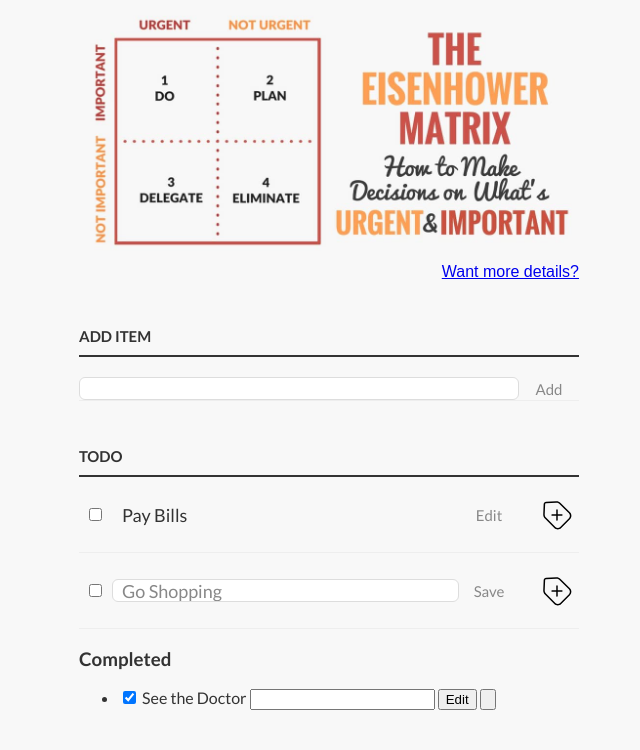
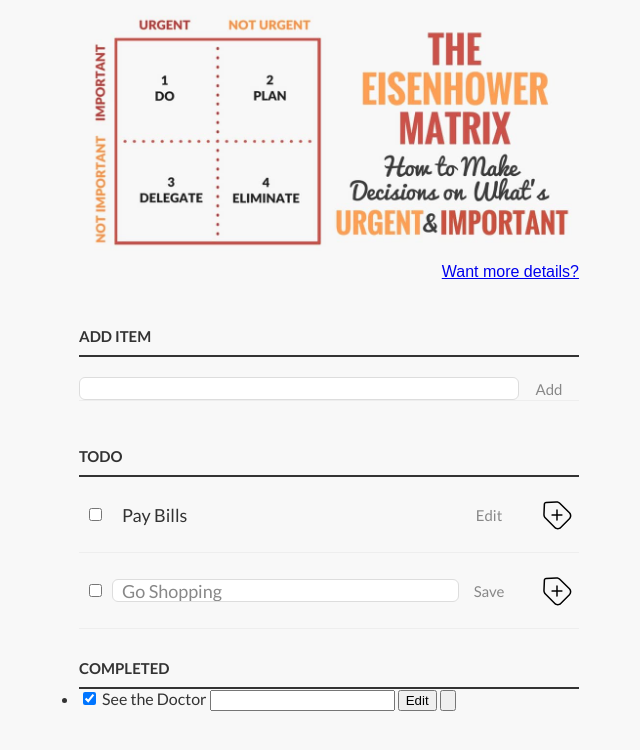
Before and after one commit to TimopheySafonov1/clean-code-s1e1, a plain HTML site: page index.html in a window 1280 px wide. Shown: the whole page, without its empty margins (311-951 px from the left). Drawn offline with Linux system fonts and the light colour scheme.

Commit message:
fix(extended-2.1): update html and css according to BEM to rule 2.1

```diff
--- a/index.html
+++ b/index.html
@@ -35,8 +35,8 @@
         <button class="task-row__button task-row__button--edit"><img src="./remove.svg" alt="remove-button" class="task-row__button task-row__button--remove"></button>
       </li>
     </ul>
-    <h3>Completed</h3>
-    <ul id="completed-tasks">
+    <h3 class="main-element_heading">Completed</h3>
+    <ul class="main-element__completed-tasks">
       <li>
         <input type="checkbox" checked>
         <label class="task">See the Doctor</label>
--- a/style.css
+++ b/style.css
@@ -156,3 +156,8 @@ ul#completed-tasks label {
 .task-row__task-label.task-row__task-label--add {
     display:none;
 }
+
+.main-element__completed-tasks{
+    margin: 0px;
+    padding: 0px;
+}
```
